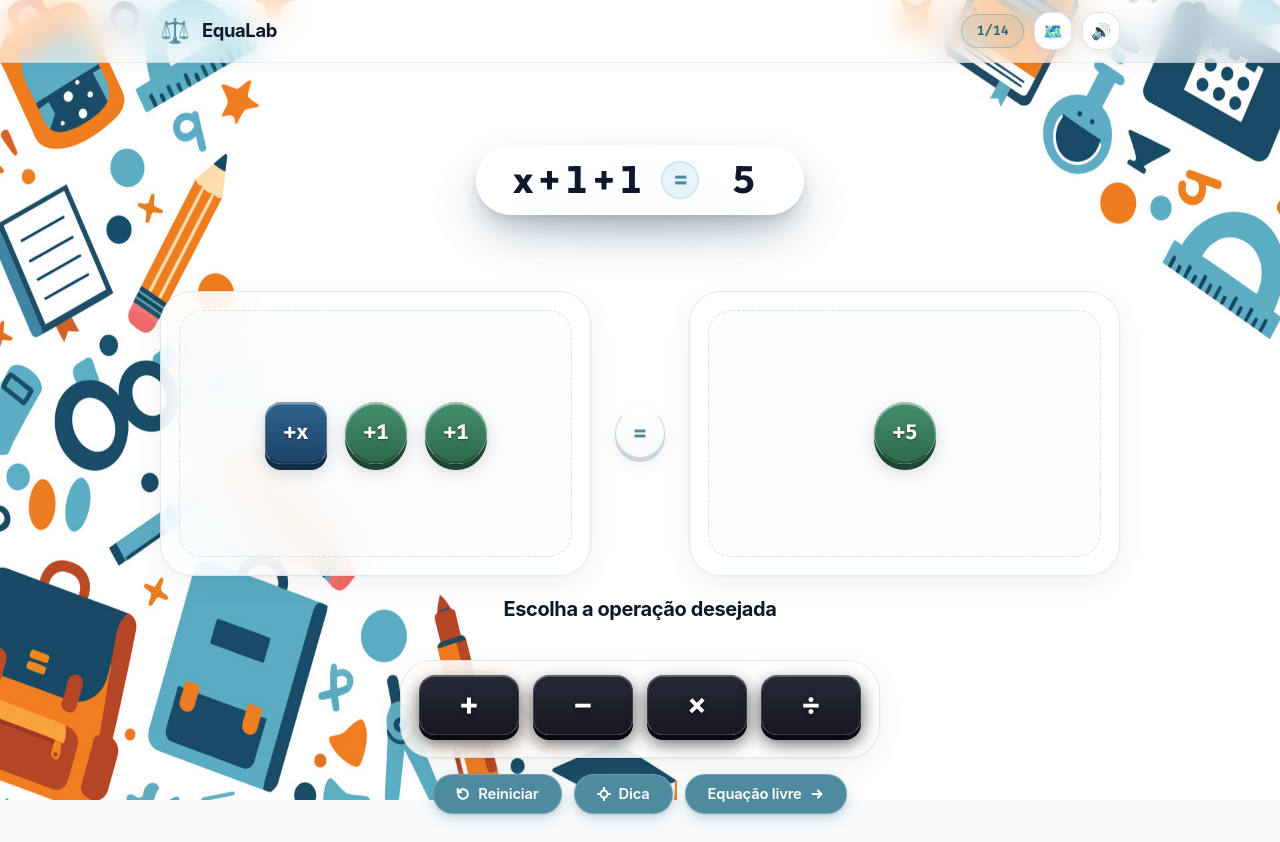
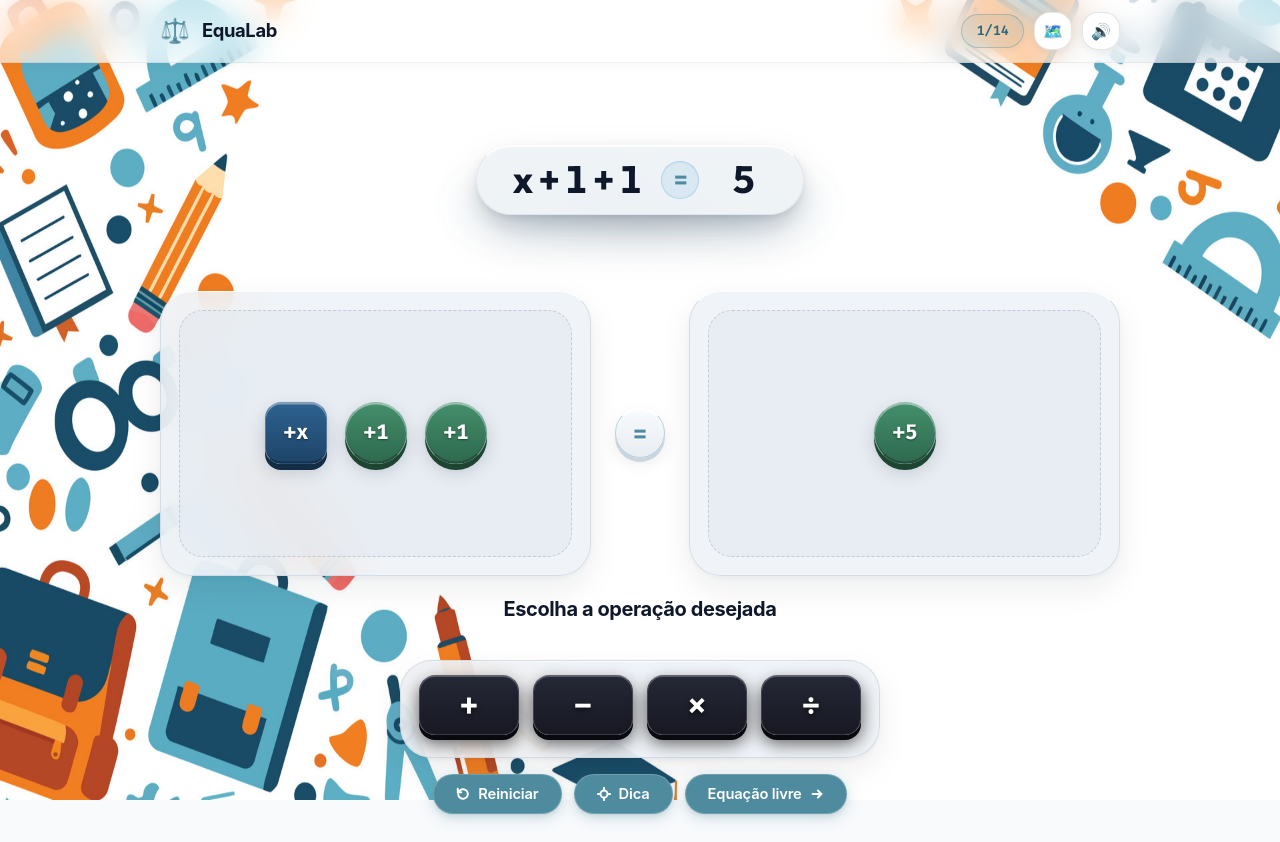
Before and after one commit to GustavoFBassani/prototipoJogoEq, a website built with Vite: page index.html in a window 1280 px wide. Built offline with nearby package versions, Linux system fonts and the light colour scheme; a web font is replaced by a local one.

Commit message:
new design 2

```diff
--- a/src/styles.css
+++ b/src/styles.css
@@ -35,13 +35,13 @@
   --btn-green-shadow: 0 4px 14px rgba(81, 158, 122, 0.28), 0 2px 4px rgba(0, 0, 0, 0.08);
   --btn-green-shadow-hover: 0 8px 22px rgba(81, 158, 122, 0.38), 0 3px 6px rgba(0, 0, 0, 0.12);
 
-  /* Tokens de Vidro Líquido Claro */
-  --glass-bg: rgba(255, 255, 255, 0.84);
-  --glass-bg-hover: rgba(255, 255, 255, 0.94);
-  --glass-border: rgba(79, 139, 158, 0.18);
-  --glass-border-top: rgba(255, 255, 255, 0.95);
-  --glass-shadow: 0 8px 28px rgba(15, 23, 42, 0.06), 0 1px 3px rgba(15, 23, 42, 0.04);
-  --glass-glow: 0 0 30px rgba(79, 139, 158, 0.1);
+  /* Tokens de Vidro Líquido Claro em Tom Cinza Suave (Anti-Brilho) */
+  --glass-bg: rgba(238, 242, 246, 0.88);
+  --glass-bg-hover: rgba(243, 246, 249, 0.94);
+  --glass-border: rgba(203, 213, 225, 0.7);
+  --glass-border-top: rgba(255, 255, 255, 0.9);
+  --glass-shadow: 0 12px 32px rgba(15, 23, 42, 0.08), 0 2px 6px rgba(15, 23, 42, 0.04);
+  --glass-glow: 0 0 30px rgba(79, 139, 158, 0.12);
 
   --shadow-soft: 0 16px 36px rgba(15, 23, 42, 0.07), 0 2px 8px rgba(15, 23, 42, 0.04);
 
@@ -337,27 +337,29 @@ main {
   line-height: 1.2;
   padding: 11px 36px;
   min-width: 270px;
-  background: rgba(255, 255, 255, 0.88);
-  -webkit-backdrop-filter: blur(28px) saturate(160%);
-  backdrop-filter: blur(28px) saturate(160%);
+  background: rgba(238, 242, 246, 0.92);
+  -webkit-backdrop-filter: blur(28px) saturate(150%);
+  backdrop-filter: blur(28px) saturate(150%);
   border-radius: var(--radius-full);
-  border: 1.5px solid rgba(255, 255, 255, 0.95);
+  border: 1.5px solid rgba(218, 226, 235, 0.85);
+  border-top: 1.5px solid rgba(255, 255, 255, 0.95);
   box-shadow:
     0 22px 50px -8px rgba(15, 23, 42, 0.22),
     0 10px 24px -4px rgba(15, 23, 42, 0.14),
     0 3px 8px -1px rgba(15, 23, 42, 0.08),
-    inset 0 1px 1px 0 rgba(255, 255, 255, 1);
+    inset 0 1px 1px 0 rgba(255, 255, 255, 0.85);
   color: var(--text-primary);
-  transition: transform 0.3s cubic-bezier(0.16, 1, 0.3, 1), box-shadow 0.3s ease, border-color 0.3s ease;
+  transition: transform 0.3s cubic-bezier(0.16, 1, 0.3, 1), box-shadow 0.3s ease, border-color 0.3s ease, background-color 0.3s ease;
 }
 
 .math-formula-wrapper:hover {
+  background: rgba(243, 246, 249, 0.96);
   transform: translateY(-2px);
   box-shadow:
     0 28px 60px -8px rgba(15, 23, 42, 0.28),
     0 14px 28px -4px rgba(15, 23, 42, 0.18),
     0 4px 10px -1px rgba(15, 23, 42, 0.1),
-    inset 0 1px 1px 0 rgba(255, 255, 255, 1);
+    inset 0 1px 1px 0 rgba(255, 255, 255, 0.9);
   border-color: rgba(2, 132, 199, 0.35);
 }
 
@@ -478,9 +480,10 @@ main {
 
 .equation-container {
   background: var(--glass-bg);
-  -webkit-backdrop-filter: blur(25px) saturate(160%);
-  backdrop-filter: blur(25px) saturate(160%);
+  -webkit-backdrop-filter: blur(25px) saturate(150%);
+  backdrop-filter: blur(25px) saturate(150%);
   border: 1.5px solid var(--glass-border);
+  border-top: 1.5px solid var(--glass-border-top);
   border-radius: var(--radius-xl);
   box-shadow: var(--glass-shadow);
   padding: 18px;
@@ -492,11 +495,12 @@ main {
   display: flex;
   flex-direction: column;
   position: relative;
-  transition: transform 0.25s cubic-bezier(0.16, 1, 0.3, 1), box-shadow 0.25s ease, border-color 0.25s ease;
+  transition: transform 0.25s cubic-bezier(0.16, 1, 0.3, 1), box-shadow 0.25s ease, border-color 0.25s ease, background-color 0.25s ease;
   z-index: 2;
 }
 
 .equation-container:hover {
+  background: var(--glass-bg-hover);
   box-shadow: var(--shadow-soft), var(--glass-glow);
   border-color: rgba(79, 139, 158, 0.45);
 }
@@ -510,8 +514,8 @@ main {
   gap: 12px;
   padding: 16px;
   border-radius: var(--radius-lg);
-  background: rgba(248, 250, 252, 0.45);
-  border: 1.5px dashed rgba(79, 139, 158, 0.24);
+  background: rgba(226, 232, 240, 0.55);
+  border: 1.5px dashed rgba(148, 163, 184, 0.45);
   min-height: 235px;
   position: relative;
   transition: background-color 0.2s ease, border-color 0.2s ease;
@@ -519,7 +523,7 @@ main {
 
 .items-dropzone.drag-active {
   border-color: rgba(79, 139, 158, 0.55);
-  background: rgba(79, 139, 158, 0.08);
+  background: rgba(79, 139, 158, 0.12);
 }
 
 /* Fulcro da Balança (Símbolo de Equilíbrio) */
@@ -535,7 +539,7 @@ main {
   width: 50px;
   height: 50px;
   border-radius: 50%;
-  background: linear-gradient(180deg, #ffffff 0%, #f8fafc 100%);
+  background: linear-gradient(180deg, #f8fafc 0%, #e8edf3 100%);
   border: 1.5px solid rgba(79, 139, 158, 0.35);
   border-top: 1.5px solid rgba(255, 255, 255, 0.95);
   box-shadow:
@@ -543,7 +547,7 @@ main {
     0 6px 16px rgba(15, 23, 42, 0.08),
     inset 0 1.5px 0 rgba(255, 255, 255, 1);
   color: var(--accent);
-  font-family: var(--font-math);
+  font-family: var(--font-equation);
   font-size: 24px;
   font-weight: 700;
   display: flex;
```
